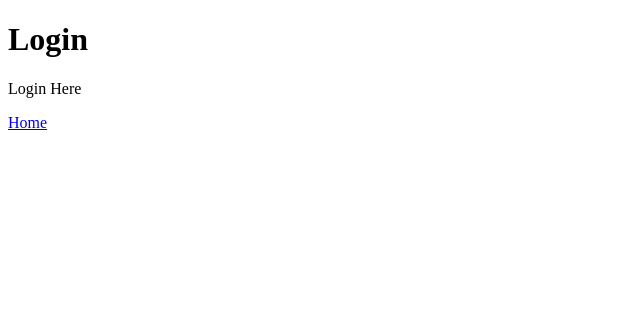
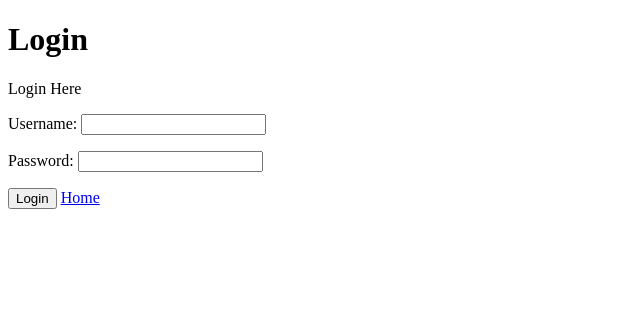
Before and after one commit to RayPops/quacker, a Django app: page /login/ in a window 1280 px wide. Shown: the top 318 px of the page, without its empty margins (0-640 px from the left). Run offline with Django 4.2, Linux system fonts and the light colour scheme.

Commit message:
Add login view template, form and tests

```diff
--- a/microblogs/templates/login.html
+++ b/microblogs/templates/login.html
@@ -9,6 +9,10 @@
         </header>
         <main>
             <p>Login Here</p>
+            <form action="{% url 'login' %}" method="post">
+                {% csrf_token %}
+                {{ form.as_p }}
+                <input type="submit" value="Login">
             <!-- link back home -->
             <a href="{% url 'home' %}">Home</a>
             <!-- <ul>
--- a/microblogs/views.py
+++ b/microblogs/views.py
@@ -1,5 +1,5 @@
 from django.shortcuts import render, redirect
-from .forms import SignupForm
+from .forms import LogInForm, SignupForm
 
 # Create your views here.
 
@@ -20,4 +20,5 @@ def feed_view(request):
     return render(request, 'feed.html')
 
 def login_view(request):
-    return render(request, 'login.html')
+    form = LogInForm()
+    return render(request, 'login.html', {'form': form})
```
Also changed, not shown: microblogs/tests/test_login_view.py (added, +25 -0 lines).
